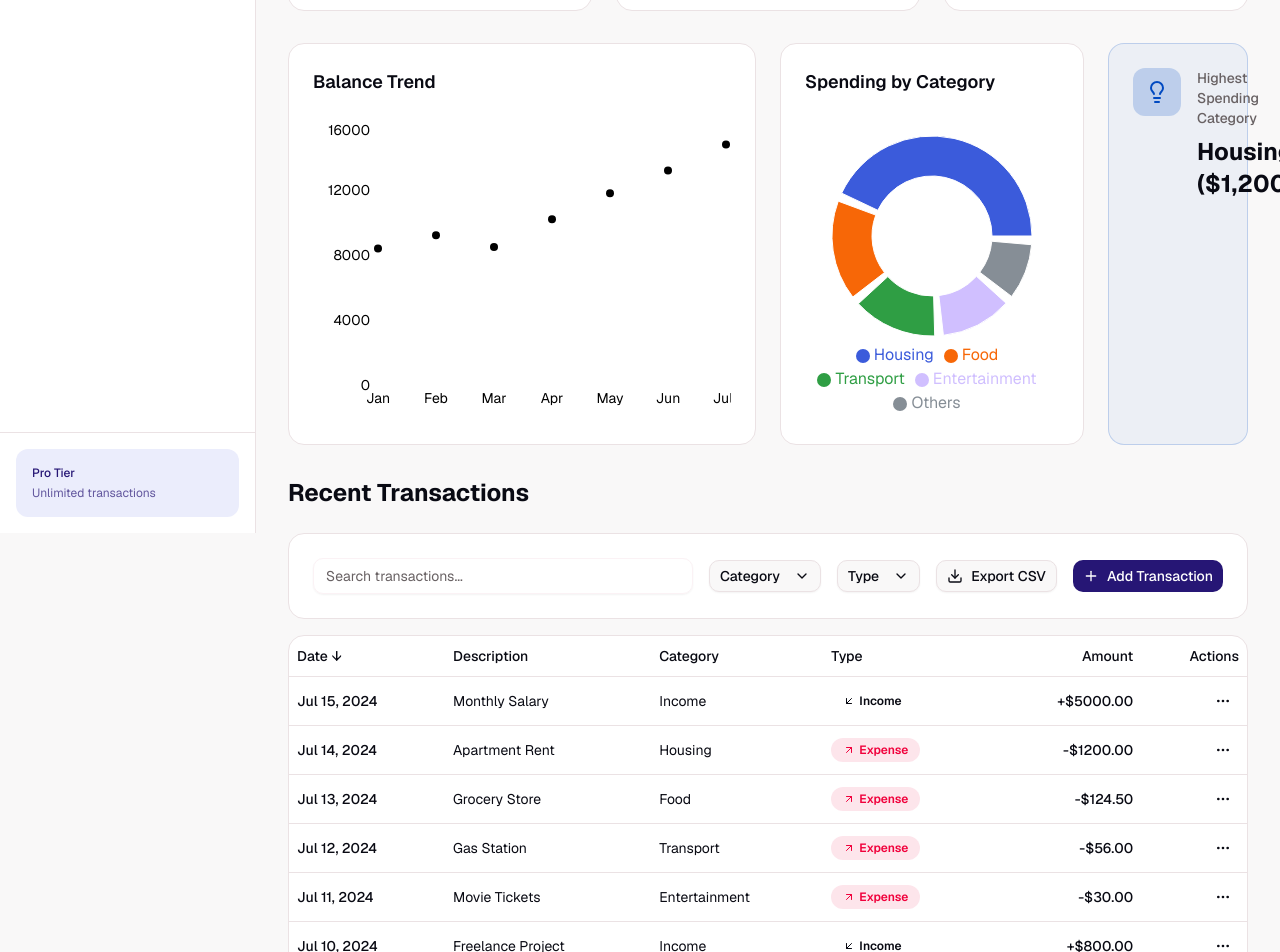
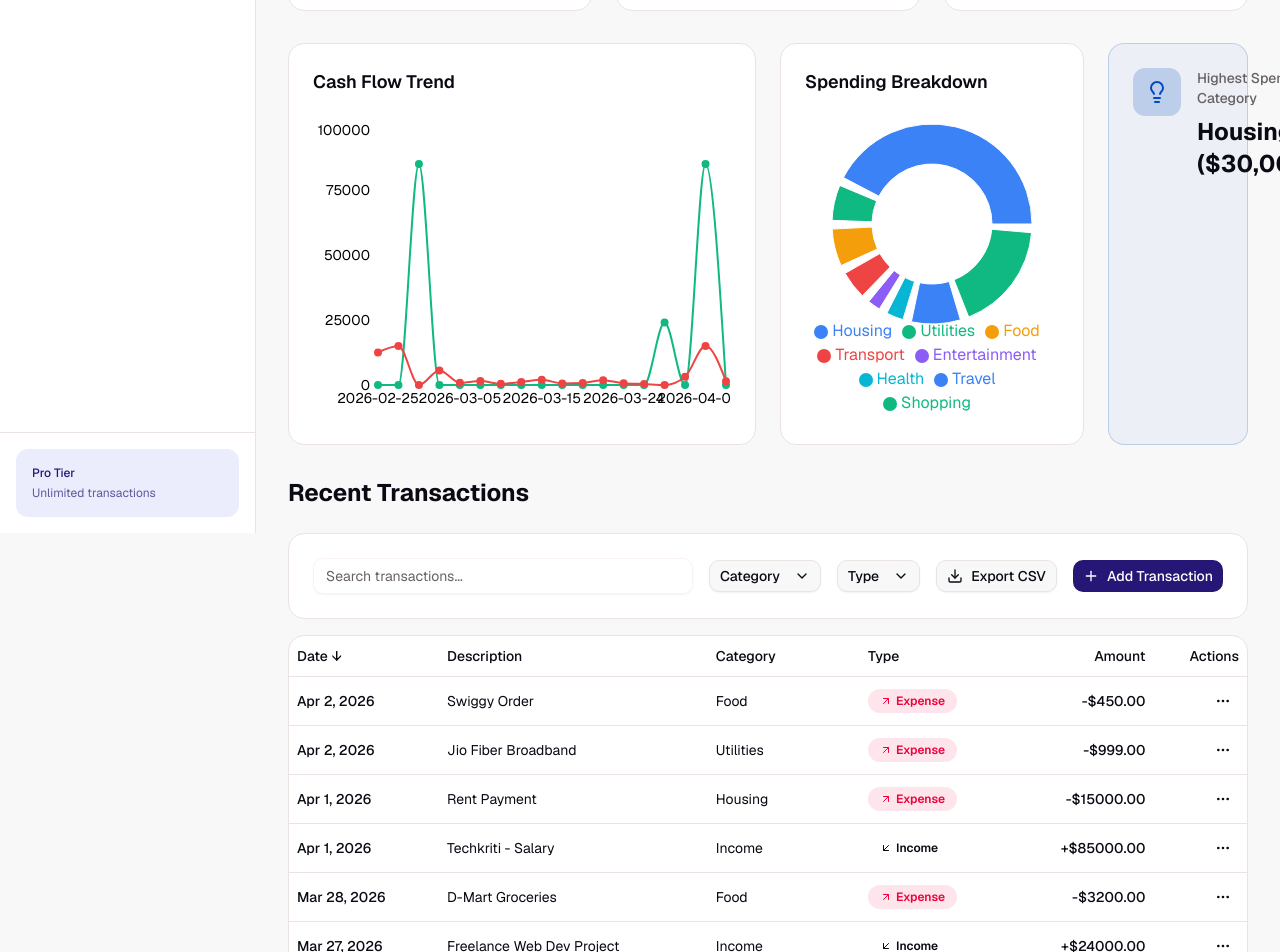
Before and after one commit to abhinav2805-ux/zorvyn_frontend_assignment, a Next.js app: page /dashboard in a window 1280 px wide. Shown: the part 340-1292 px from the top of the page. Built offline with nearby package versions, Linux system fonts and the light colour scheme.

Commit message:
add the summary cards

```diff
--- a/app/dashboard/page.tsx
+++ b/app/dashboard/page.tsx
@@ -1,11 +1,19 @@
+'use client';
+
 import { Header } from '@/components/header';
 import { Sidebar } from '@/components/sidebar';
 import { SummaryCard } from '@/components/summary-card';
 import { InsightCard } from '@/components/insight-card';
 import { BalanceChart, SpendingChart } from '@/components/charts';
 import { TransactionsTable } from '@/components/transactions-table';
+import { useFinanceStore } from '@/src/store/useFinanceStore';
+import { calculateSummary, getCategoryData } from '@/src/utils/helpers';
 
 export default function DashboardPage() {
+  const transactions = useFinanceStore((state) => state.transactions);
+  const { income, expenses, balance } = calculateSummary(transactions);
+  const topCategory = getCategoryData(transactions).sort((a, b) => b.value - a.value)[0];
+
   return (
     <div className="flex min-h-screen flex-col">
       <Header />
@@ -25,19 +33,19 @@ export default function DashboardPage() {
             <div className="grid gap-6 md:grid-cols-3">
               <SummaryCard
                 title="Total Balance"
-                amount="$28,450.00"
+                amount={`$${balance.toLocaleString()}`}
                 trend={2.5}
                 positive={true}
               />
               <SummaryCard
                 title="Total Income"
-                amount="$15,800.00"
+                amount={`$${income.toLocaleString()}`}
                 trend={5.2}
                 positive={true}
               />
               <SummaryCard
                 title="Total Expenses"
-                amount="$4,234.50"
+                amount={`$${expenses.toLocaleString()}`}
                 trend={-1.8}
                 positive={false}
               />
@@ -54,7 +62,11 @@ export default function DashboardPage() {
               <div className="xl:col-span-2">
                 <InsightCard
                   title="Highest Spending Category"
-                  value="Housing ($1,200)"
+                  value={
+                    topCategory
+                      ? `${topCategory.name} ($${topCategory.value.toLocaleString()})`
+                      : 'N/A'
+                  }
                 />
               </div>
             </div>
--- a/components/charts.tsx
+++ b/components/charts.tsx
@@ -1,5 +1,7 @@
 'use client';
 
+import { useFinanceStore } from '@/src/store/useFinanceStore';
+import { getCategoryData, getTrendData } from '@/src/utils/helpers';
 import {
   LineChart,
   Line,
@@ -14,34 +16,21 @@ import {
   Legend,
 } from 'recharts';
 
-const lineData = [
-  { month: 'Jan', balance: 8400 },
-  { month: 'Feb', balance: 9210 },
-  { month: 'Mar', balance: 8500 },
-  { month: 'Apr', balance: 10200 },
-  { month: 'May', balance: 11800 },
-  { month: 'Jun', balance: 13200 },
-  { month: 'Jul', balance: 14800 },
-];
-
-const pieData = [
-  { name: 'Housing', value: 1200, color: '#3b5bdb' },
-  { name: 'Food', value: 450, color: '#f76707' },
-  { name: 'Transport', value: 380, color: '#2f9e44' },
-  { name: 'Entertainment', value: 320, color: '#d0bfff' },
-  { name: 'Others', value: 250, color: '#868e96' },
-];
+const COLORS = ['#3b82f6', '#10b981', '#f59e0b', '#ef4444', '#8b5cf6', '#06b6d4'];
 
 export function BalanceChart() {
+  const transactions = useFinanceStore((state) => state.transactions);
+  const lineData = getTrendData(transactions);
+
   return (
     <div className="rounded-2xl border border-border bg-card p-6">
-      <h3 className="text-lg font-semibold text-card-foreground">Balance Trend</h3>
+      <h3 className="text-lg font-semibold text-card-foreground">Cash Flow Trend</h3>
       <div className="mt-6">
         <ResponsiveContainer width="100%" height={300}>
           <LineChart data={lineData}>
             <CartesianGrid strokeDasharray="3 3" stroke="var(--color-border)" />
             <XAxis
-              dataKey="month"
+              dataKey="date"
               stroke="var(--color-muted-foreground)"
               style={{ fontSize: '0.875rem' }}
             />
@@ -56,10 +45,18 @@ export function BalanceChart() {
             />
             <Line
               type="monotone"
-              dataKey="balance"
-              stroke="var(--color-primary)"
-              strokeWidth={3}
-              dot={{ fill: 'var(--color-primary)', r: 4 }}
+              dataKey="income"
+              stroke="#10b981"
+              strokeWidth={2}
+              dot={{ fill: '#10b981', r: 3 }}
+              activeDot={{ r: 6 }}
+            />
+            <Line
+              type="monotone"
+              dataKey="expense"
+              stroke="#ef4444"
+              strokeWidth={2}
+              dot={{ fill: '#ef4444', r: 3 }}
               activeDot={{ r: 6 }}
             />
           </LineChart>
@@ -70,9 +67,12 @@ export function BalanceChart() {
 }
 
 export function SpendingChart() {
+  const transactions = useFinanceStore((state) => state.transactions);
+  const pieData = getCategoryData(transactions);
+
   return (
     <div className="rounded-2xl border border-border bg-card p-6">
-      <h3 className="text-lg font-semibold text-card-foreground">Spending by Category</h3>
+      <h3 className="text-lg font-semibold text-card-foreground">Spending Breakdown</h3>
       <div className="mt-6">
         <ResponsiveContainer width="100%" height={300}>
           <PieChart>
@@ -86,7 +86,7 @@ export function SpendingChart() {
               dataKey="value"
             >
               {pieData.map((entry, index) => (
-                <Cell key={`cell-${index}`} fill={entry.color} />
+                <Cell key={`cell-${index}`} fill={COLORS[index % COLORS.length]} />
               ))}
             </Pie>
             <Tooltip
--- a/components/transactions-table.tsx
+++ b/components/transactions-table.tsx
@@ -2,6 +2,7 @@
 
 import { useDashboard } from '@/app/dashboard-context';
 import { Input } from '@/components/ui/input';
+import { useFinanceStore } from '@/src/store/useFinanceStore';
 import {
   DropdownMenu,
   DropdownMenuContent,
@@ -29,78 +30,12 @@ interface Transaction {
   amount: number;
 }
 
-const transactionsData: Transaction[] = [
-  {
-    id: '1',
-    date: '2024-07-15',
-    description: 'Monthly Salary',
-    category: 'Income',
-    type: 'income',
-    amount: 5000,
-  },
-  {
-    id: '2',
-    date: '2024-07-14',
-    description: 'Apartment Rent',
-    category: 'Housing',
-    type: 'expense',
-    amount: 1200,
-  },
-  {
-    id: '3',
-    date: '2024-07-13',
-    description: 'Grocery Store',
-    category: 'Food',
-    type: 'expense',
-    amount: 124.50,
-  },
-  {
-    id: '4',
-    date: '2024-07-12',
-    description: 'Gas Station',
-    category: 'Transport',
-    type: 'expense',
-    amount: 56.00,
-  },
-  {
-    id: '5',
-    date: '2024-07-11',
-    description: 'Movie Tickets',
-    category: 'Entertainment',
-    type: 'expense',
-    amount: 30.00,
-  },
-  {
-    id: '6',
-    date: '2024-07-10',
-    description: 'Freelance Project',
-    category: 'Income',
-    type: 'income',
-    amount: 800,
-  },
-  {
-    id: '7',
-    date: '2024-07-09',
-    description: 'Coffee Shop',
-    category: 'Food',
-    type: 'expense',
-    amount: 12.50,
-  },
-  {
-    id: '8',
-    date: '2024-07-08',
-    description: 'Utility Bill',
-    category: 'Housing',
-    type: 'expense',
-    amount: 145.00,
-  },
-];
-
 type SortField = 'date' | 'amount' | 'description';
 type SortOrder = 'asc' | 'desc';
 
 export function TransactionsTable() {
   const { role } = useDashboard();
+  const transactions = useFinanceStore((state) => state.transactions) as Transaction[];
   const [search, setSearch] = useState('');
   const [categoryFilter, setCategoryFilter] = useState<string>('all');
   const [typeFilter, setTypeFilter] = useState<string>('all');
@@ -108,7 +43,7 @@ export function TransactionsTable() {
   const [sortOrder, setSortOrder] = useState<SortOrder>('desc');
 
   const filteredAndSorted = useMemo(() => {
-    let filtered = transactionsData.filter(tx => {
+    let filtered = transactions.filter(tx => {
       const matchesSearch =
         tx.description.toLowerCase().includes(search.toLowerCase()) ||
         tx.category.toLowerCase().includes(search.toLowerCase());
@@ -132,7 +67,7 @@ export function TransactionsTable() {
         return aVal < bVal ? 1 : -1;
       }
     });
-  }, [search, categoryFilter, typeFilter, sortField, sortOrder]);
+  }, [transactions, search, categoryFilter, typeFilter, sortField, sortOrder]);
 
   const toggleSort = (field: SortField) => {
     if (sortField === field) {
@@ -143,7 +78,7 @@ export function TransactionsTable() {
     }
   };
 
-  const categories = ['all', ...new Set(transactionsData.map(tx => tx.category))];
+  const categories = ['all', ...new Set(transactions.map(tx => tx.category))];
 
   return (
     <div className="space-y-4">
--- /dev/null
+++ b/src/utils/helpers.js
@@ -0,0 +1,47 @@
+// Calculates total income, expenses, and balance.
+export const calculateSummary = (transactions) => {
+  const totals = transactions.reduce(
+    (acc, curr) => {
+      if (curr.type === 'income') acc.income += curr.amount;
+      if (curr.type === 'expense') acc.expense += curr.amount;
+      return acc;
+    },
+    { income: 0, expense: 0 }
+  );
+
+  return {
+    income: totals.income,
+    expenses: totals.expense,
+    balance: totals.income - totals.expense,
+  };
+};
+
+// Groups expenses by category for donut chart rendering.
+export const getCategoryData = (transactions) => {
+  const expenses = transactions.filter((tx) => tx.type === 'expense');
+  const categoryMap = expenses.reduce((acc, tx) => {
+    acc[tx.category] = (acc[tx.category] || 0) + tx.amount;
+    return acc;
+  }, {});
+
+  return Object.keys(categoryMap).map((key) => ({
+    name: key,
+    value: categoryMap[key],
+  }));
+};
+
+// Returns daily income/expense trend data sorted by date.
+export const getTrendData = (transactions) => {
+  const sorted = [...transactions].sort(
+    (a, b) => new Date(a.date).getTime() - new Date(b.date).getTime()
+  );
+
+  const trendMap = sorted.reduce((acc, tx) => {
+    if (!acc[tx.date]) acc[tx.date] = { date: tx.date, income: 0, expense: 0 };
+    if (tx.type === 'income') acc[tx.date].income += tx.amount;
+    if (tx.type === 'expense') acc[tx.date].expense += tx.amount;
+    return acc;
+  }, {});
+
+  return Object.values(trendMap);
+};
```
Also changed, not shown: Todo.txt.
